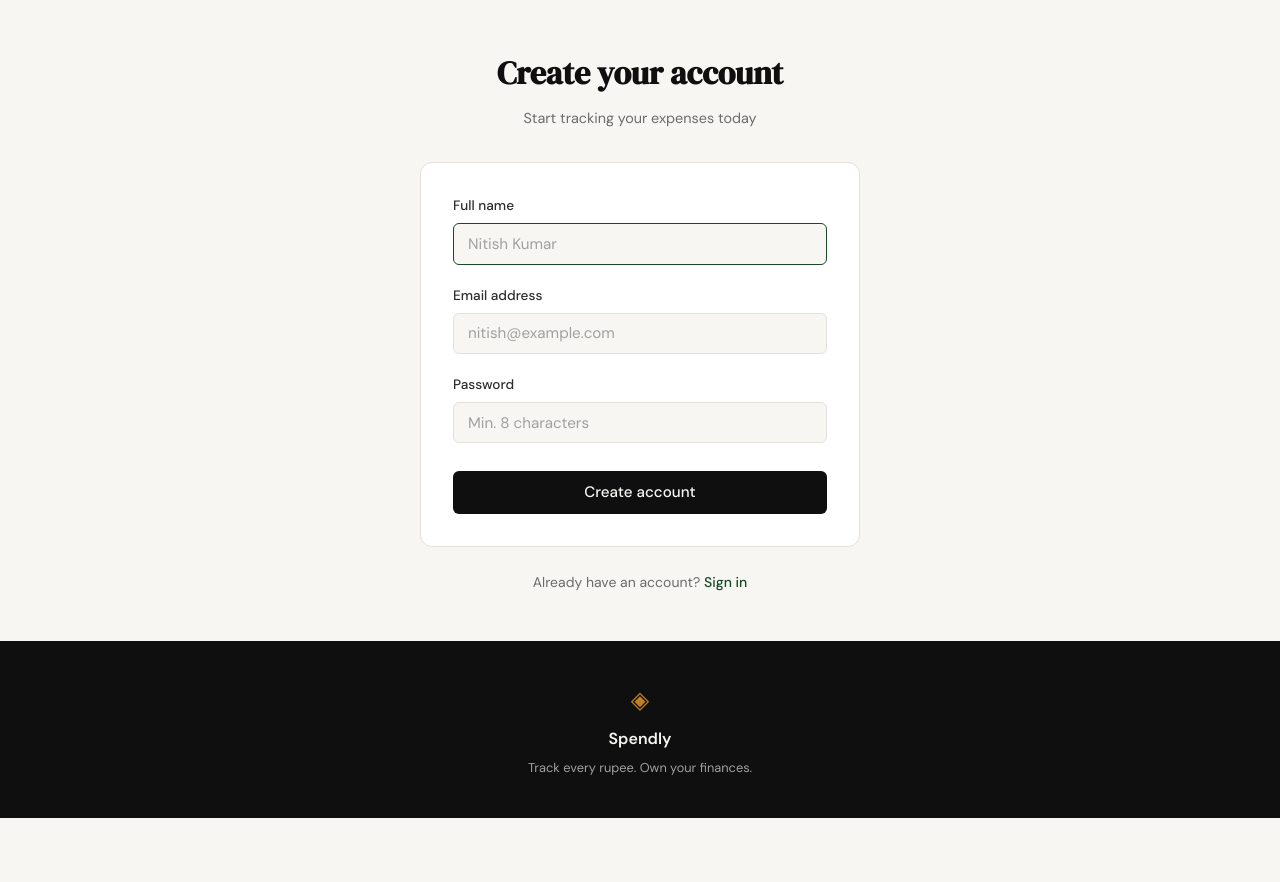
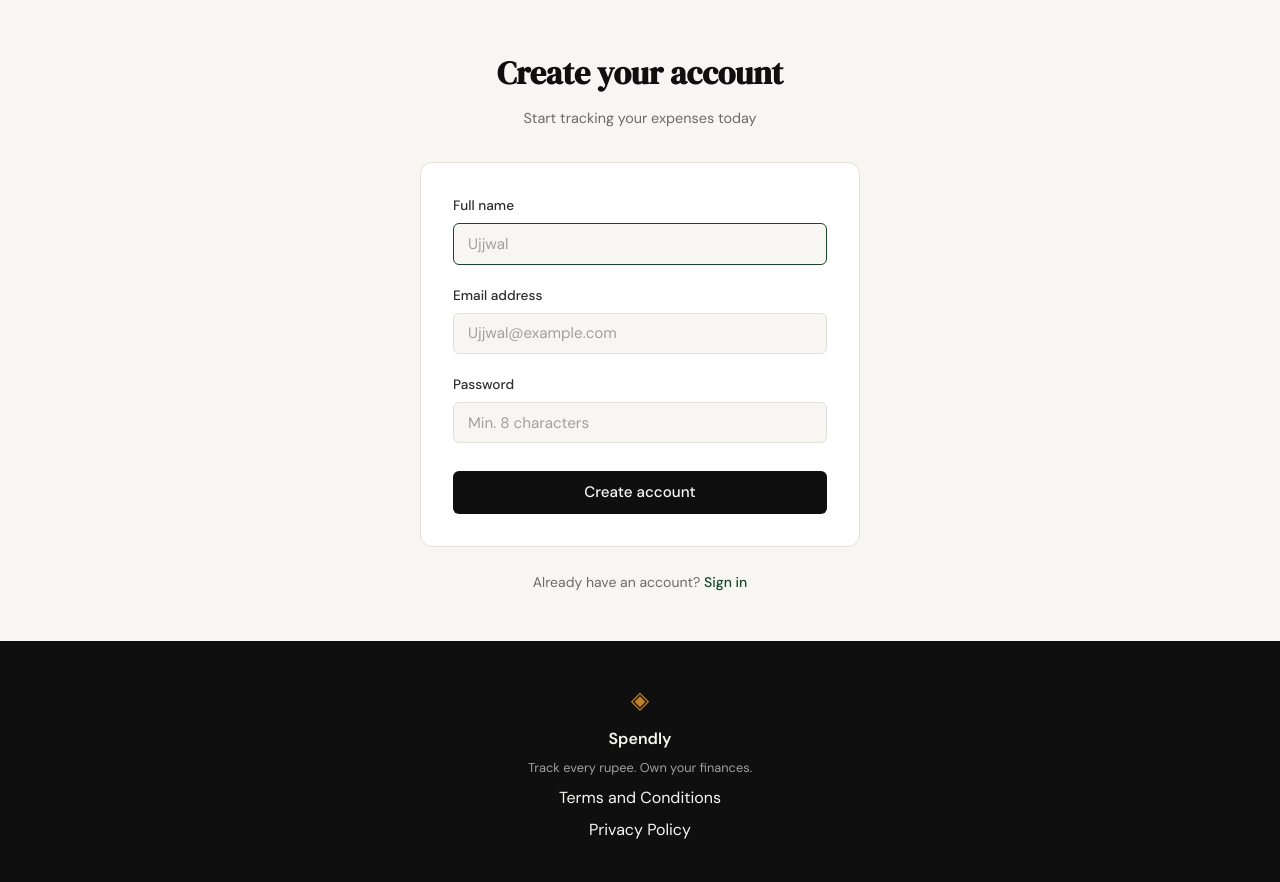
Before and after one commit to Swujjwal/expendly-, a Flask app: page /register in a window 1280 px wide. Shown: the part 61-943 px from the top of the page. Before the commit the page ends 879 px from the top, so only its background shows below. Run offline with Flask 3, Linux system fonts and the light colour scheme.

Commit message:
landing: add terms and privacy link to footer

```diff
--- a/expense-tracker/templates/base.html
+++ b/expense-tracker/templates/base.html
@@ -34,6 +34,8 @@
             <span class="brand-icon">◈</span>
             <span class="footer-name">Spendly</span>
             <p class="footer-copy">Track every rupee. Own your finances.</p>
+            <a href="#">Terms and Conditions</a>
+            <a href="#">Privacy Policy</a>
         </div>
     </footer>
 
--- a/expense-tracker/templates/login.html
+++ b/expense-tracker/templates/login.html
@@ -21,7 +21,7 @@
                 <div class="form-group">
                     <label for="email">Email address</label>
                     <input type="email" id="email" name="email"
-                           class="form-input" placeholder="nitish@example.com"
+                           class="form-input" placeholder="Ujjwal@example.com"
                            required autofocus>
                 </div>
                 <div class="form-group">
--- a/expense-tracker/templates/register.html
+++ b/expense-tracker/templates/register.html
@@ -21,13 +21,13 @@
                 <div class="form-group">
                     <label for="name">Full name</label>
                     <input type="text" id="name" name="name"
-                           class="form-input" placeholder="Nitish Kumar"
+                           class="form-input" placeholder="Ujjwal"
                            required autofocus>
                 </div>
                 <div class="form-group">
                     <label for="email">Email address</label>
                     <input type="email" id="email" name="email"
-                           class="form-input" placeholder="nitish@example.com"
+                           class="form-input" placeholder="Ujjwal@example.com"
                            required>
                 </div>
                 <div class="form-group">
```
